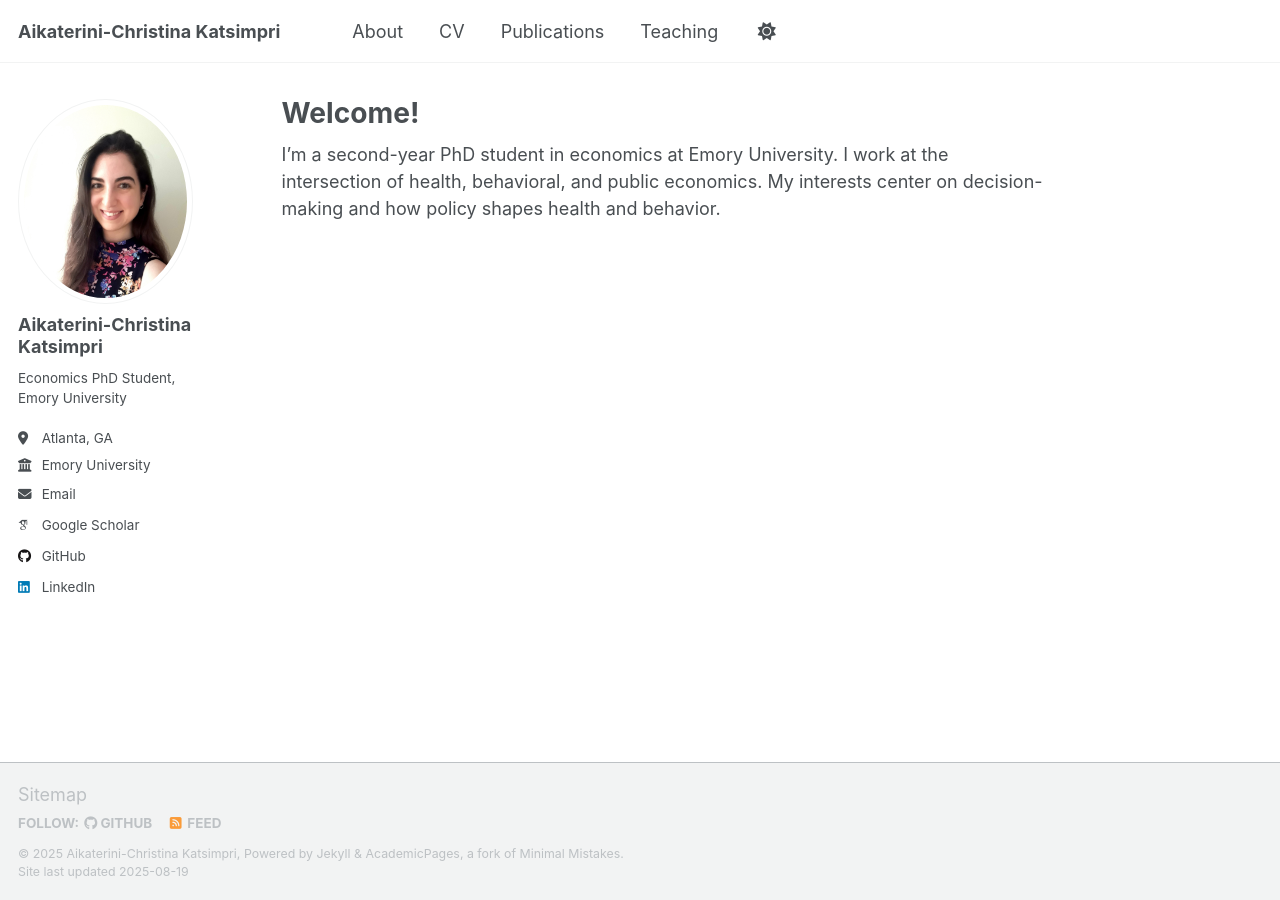
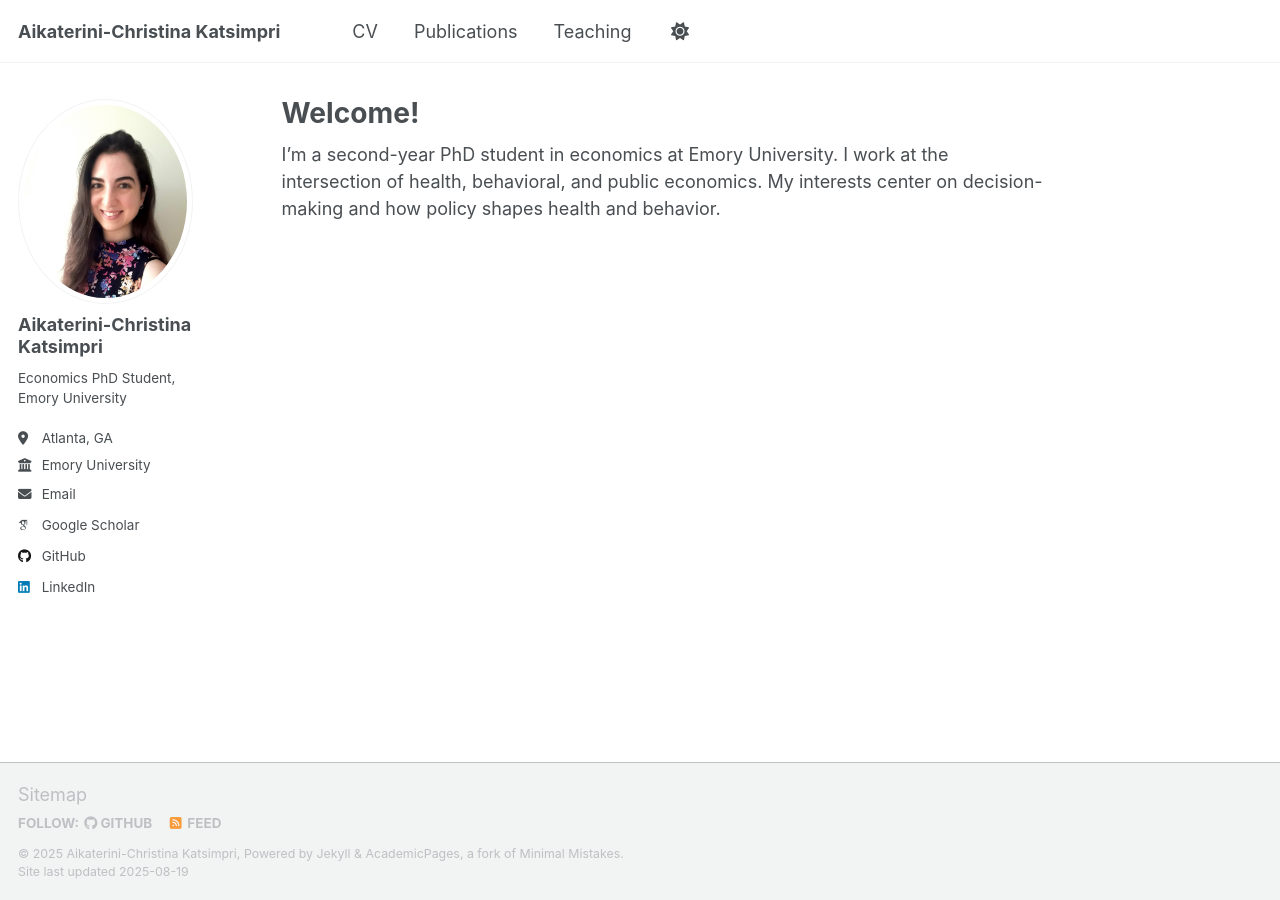
Before and after one commit to akatsim22/akatsim22.github.io, a Jekyll site: the page built from index.md, in a window 1280 px wide. Built offline with Jekyll 4.4.1, drawn with Linux system fonts in a browser that asks for light colours; some web fonts are replaced; a script that is not in the unit is left out.

Commit message:
Update navigation.yml

```diff
--- a/_data/navigation.yml
+++ b/_data/navigation.yml
@@ -8,8 +8,6 @@
 #      Markdown formatted page while the second is generated using JSON.
 
 main:
-  - title: "About"
-    url: /index/
 
   - title: "CV"
     url: /cv/
```
